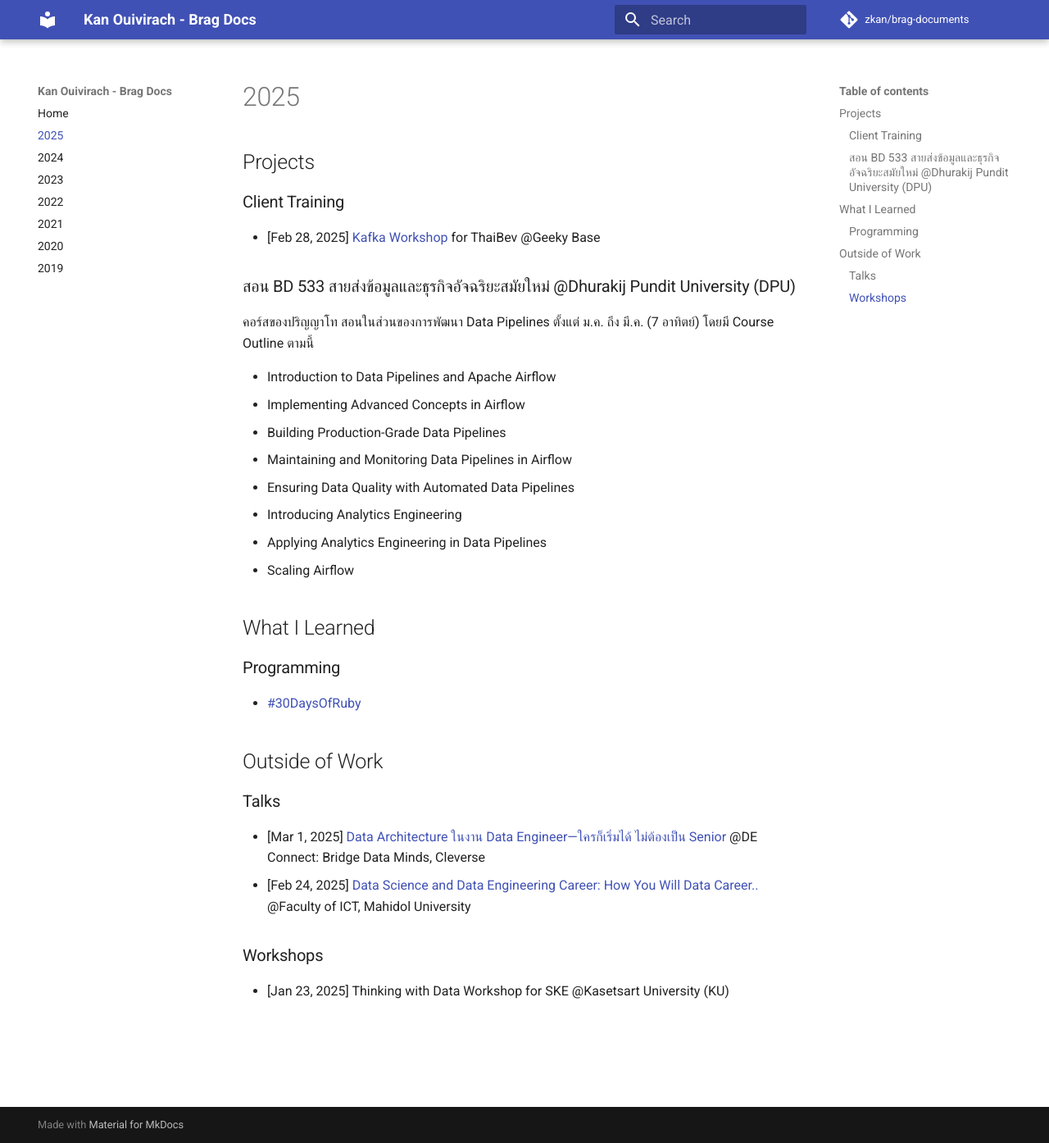
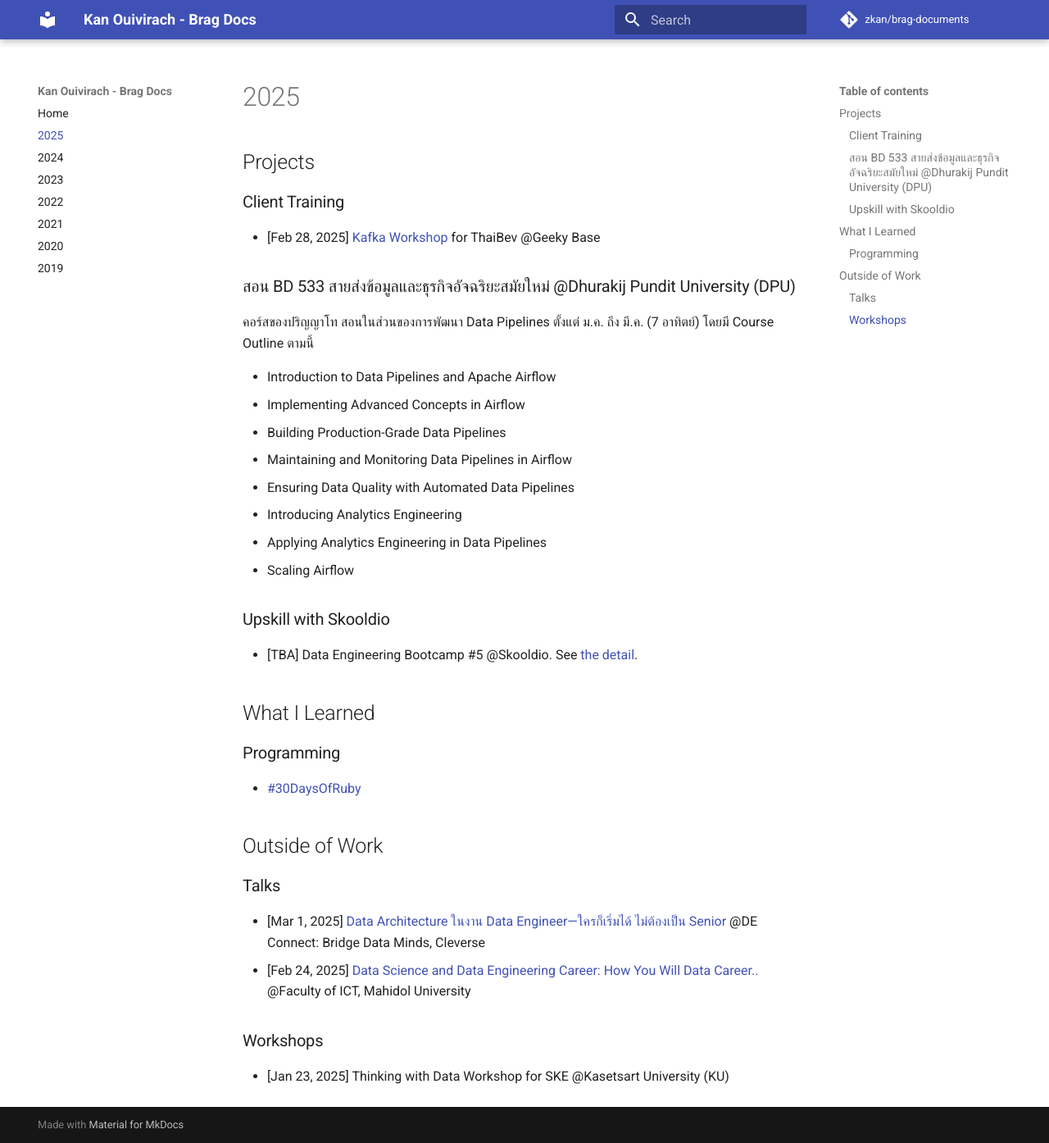
Before and after one commit to zkan/brag-documents, an MkDocs documentation site: the page built from docs/2025.md, in a window 1280 px wide and 1394 px high. Shown: the whole window at 82% size. Built offline with MkDocs 1.6.1 and Material for MkDocs 9.7.7, drawn with Linux system fonts in a browser that asks for light colours; comment, search, counter and statistics services are not loaded.

Commit message:
Add DEB #5

```diff
--- a/docs/2025.md
+++ b/docs/2025.md
@@ -22,6 +22,11 @@
 * Applying Analytics Engineering in Data Pipelines
 * Scaling Airflow
 
+### Upskill with Skooldio
+
+* [TBA] Data Engineering Bootcamp #5 @Skooldio. See [the
+  detail](https://landing.skooldio.com/data-engineering-bootcamp){: target="_blank"}.
+
 ## What I Learned
 
 ### Programming
```
